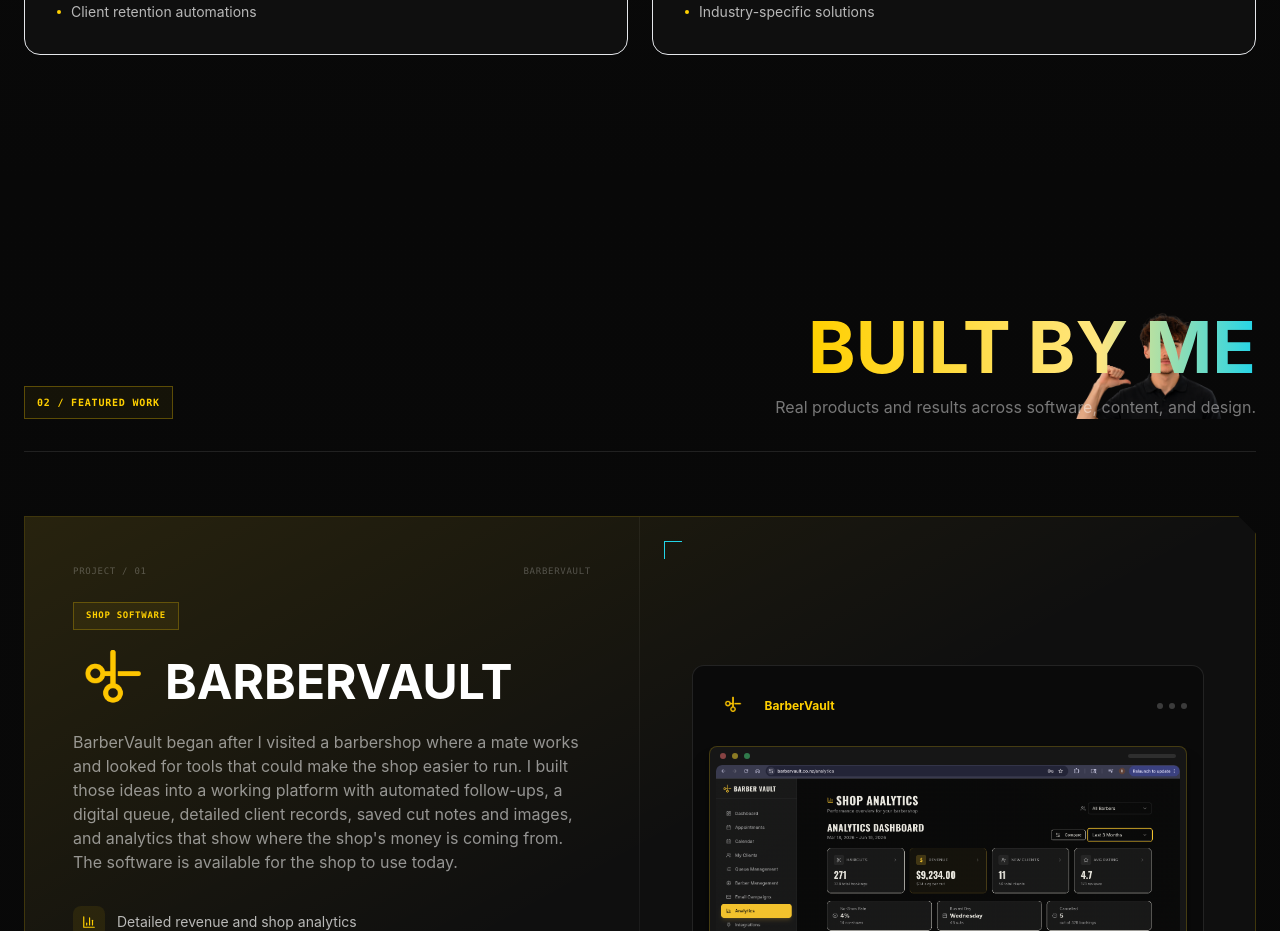
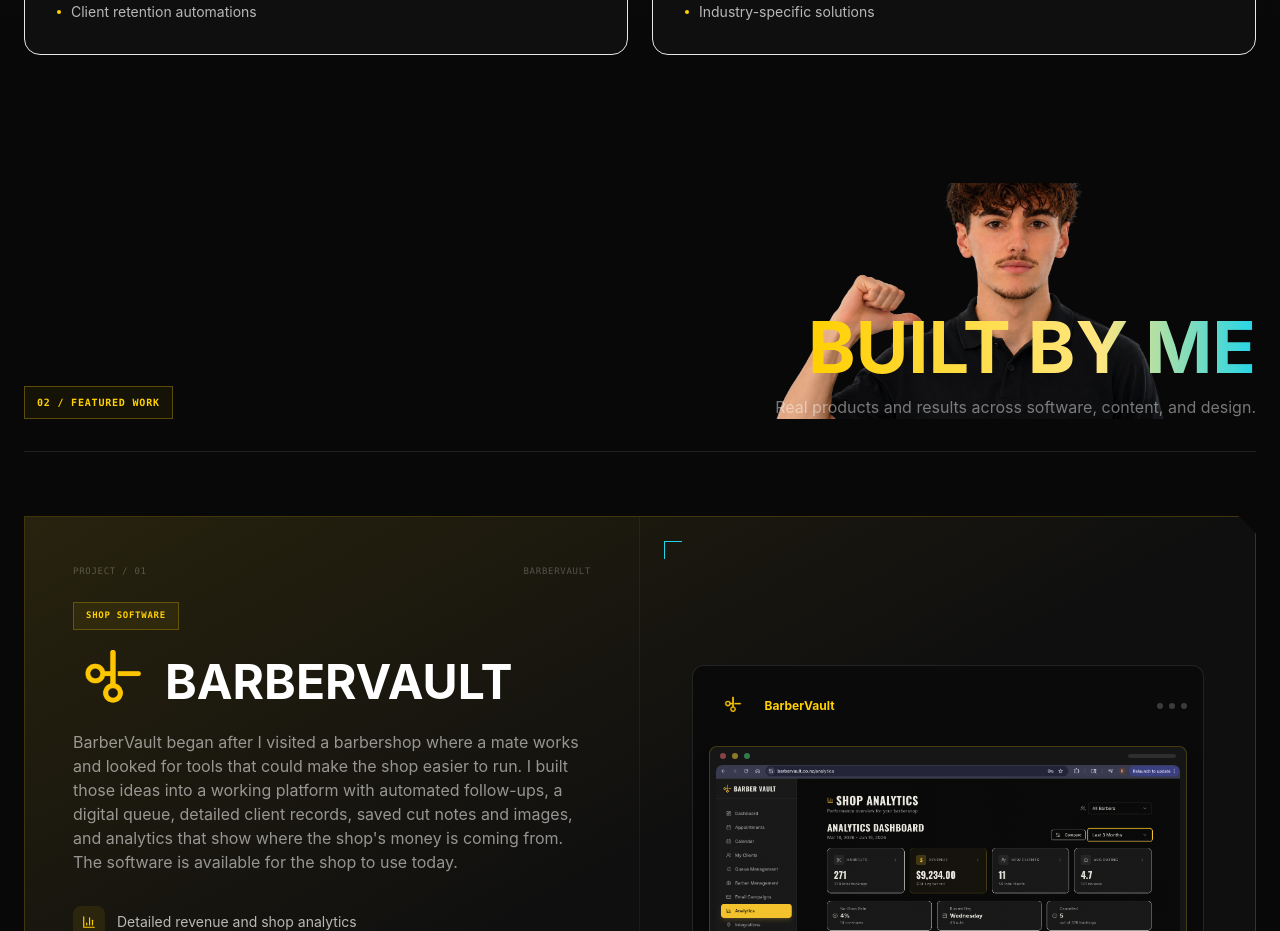
Before and after one commit to Regan-06/Regan-portfolio, a Next.js app in the folder Regan-portfolio/: page / in a window 1280 px wide. Shown: the part 2740-3671 px from the top of the page. Built offline with nearby package versions, Linux system fonts and the light colour scheme.

Commit message:
Position image above text with bottom aligned to subtitle

```diff
--- a/Regan-portfolio/src/components/Projects.tsx
+++ b/Regan-portfolio/src/components/Projects.tsx
@@ -243,18 +243,16 @@
             02 / Featured Work
           </div>
           <div className="relative md:text-right">
-            {/* Image rises up behind the heading — clipped by overflow-hidden wrapper */}
-            <div className="absolute inset-0 overflow-hidden pointer-events-none select-none z-0">
+            {/* Image pops up from below — bottom of shirt sits just below the subtitle */}
             <motion.img
               src="/regan-builtbyme.png"
               alt="Regan"
-                initial={{ y: "100%" }}
-                whileInView={{ y: "0%" }}
+              initial={{ y: 80, opacity: 0 }}
+              whileInView={{ y: 0, opacity: 1 }}
               viewport={{ once: true, margin: "-40px" }}
               transition={{ duration: 0.85, ease: [0.23, 1, 0.32, 1], delay: 0.15 }}
-                className="absolute bottom-0 right-0 h-full w-auto object-contain object-bottom"
+              className="absolute bottom-0 right-0 z-0 h-44 sm:h-56 md:h-72 w-auto object-contain object-bottom pointer-events-none select-none"
             />
-            </div>
 
             {/* Text on top */}
             <div className="relative z-10">
```
Lines whose indentation alone changed are shown as unchanged.
